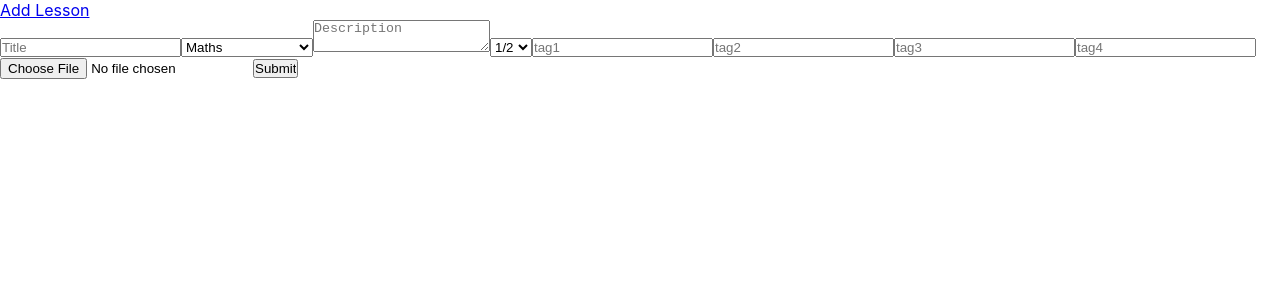
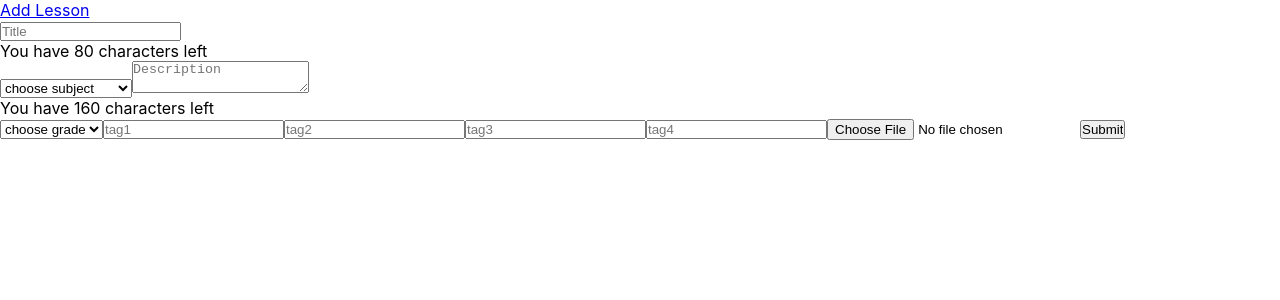
Before and after one commit to Die-Gebildeten/teacherlibrary, a React (Create React App) app: page /add in a window 1280 px wide. Shown: the top 300 px of the page. Built offline with nearby package versions, Linux system fonts and the light colour scheme.

Commit message:
Added character counters, added selected option to dropdown

```diff
--- a/src/pages/AddLessonPage.js
+++ b/src/pages/AddLessonPage.js
@@ -1,18 +1,26 @@
-
-import React from 'react';
-import { useForm } from 'react-hook-form';
+import React from "react";
+import { useForm } from "react-hook-form";
 
 export default function AddLessonPage() {
-
-
-  const { register, handleSubmit, errors } = useForm();
-  const onSubmit = data => console.log(data);
+  const { register, watch, errors, handleSubmit } = useForm();
+  const watchTitle = watch("title", "");
+  const watchDescription = watch("description", "");
+  const onSubmit = (data) => console.log(data);
   console.log(errors);
 
   return (
     <form onSubmit={handleSubmit(onSubmit)}>
-      <input type="text" placeholder="Title" name="Title" ref={register({required: true, maxLength: 80 })} />
-      <select name="Subject" ref={register({ required: true })}>
+      <input
+        type="text"
+        placeholder="Title"
+        name="title"
+        ref={register({ required: true, maxLength: 80 })}
+      />
+      <p>You have {80 - watchTitle.length} characters left</p>
+      <select name="subject" ref={register({ required: true })}>
+        <option value="" selected disabled hidden>
+          choose subject
+        </option>
         <option value="Maths">Maths</option>
         <option value=" German"> German</option>
         <option value=" Chemistry"> Chemistry</option>
@@ -29,8 +37,17 @@ export default function AddLessonPage() {
         <option value=" Politics"> Politics</option>
         <option value=" English"> English</option>
       </select>
-      <textarea name="Description" placeholder="Description" ref={register({required: true, maxLength: 160})} />
-      <select name="Grade" ref={register({ required: true })}>
+      <textarea
+        name="description"
+        placeholder="Description"
+        ref={register({ required: true, maxLength: 160 })}
+      />
+      <p>You have {160 - watchDescription.length} characters left</p>
+
+      <select name="grade" ref={register({ required: true })}>
+        <option value="" selected disabled hidden>
+          choose grade
+        </option>
         <option value="1/2">1/2</option>
         <option value=" 3/4"> 3/4</option>
         <option value=" 5/6"> 5/6</option>
@@ -39,11 +56,32 @@ export default function AddLessonPage() {
         <option value=" 11"> 11</option>
         <option value=" 12"> 12</option>
       </select>
-      <input type="text" placeholder="tag1" name="tag1" ref={register({required: true, maxLength: 100})} />
-      <input type="text" placeholder="tag2" name="tag2" ref={register({maxLength: 100})} />
-      <input type="text" placeholder="tag3" name="tag3" ref={register({maxLength: 100})} />
-      <input type="text" placeholder="tag4" name="tag4" ref={register({maxLength: 100})} />
-      <input type="file" name="file" ref={register({required: true})}/>
+      <input
+        type="text"
+        placeholder="tag1"
+        name="tag1"
+        ref={register({ required: true, maxLength: 100 })}
+      />
+      <input
+        type="text"
+        placeholder="tag2"
+        name="tag2"
+        ref={register({ maxLength: 100 })}
+      />
+      <input
+        type="text"
+        placeholder="tag3"
+        name="tag3"
+        ref={register({ maxLength: 100 })}
+      />
+      <input
+        type="text"
+        placeholder="tag4"
+        name="tag4"
+        ref={register({ maxLength: 100 })}
+      />
+      <input type="file" name="file" ref={register({ required: true })} />
       <input type="submit" />
-    </form>);
+    </form>
+  );
 }
```
